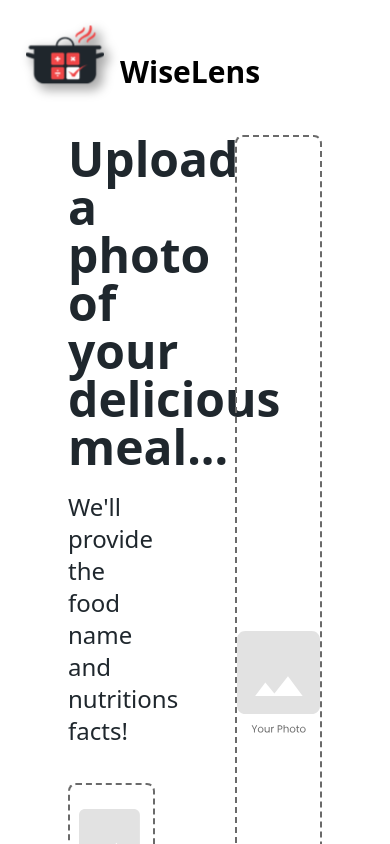
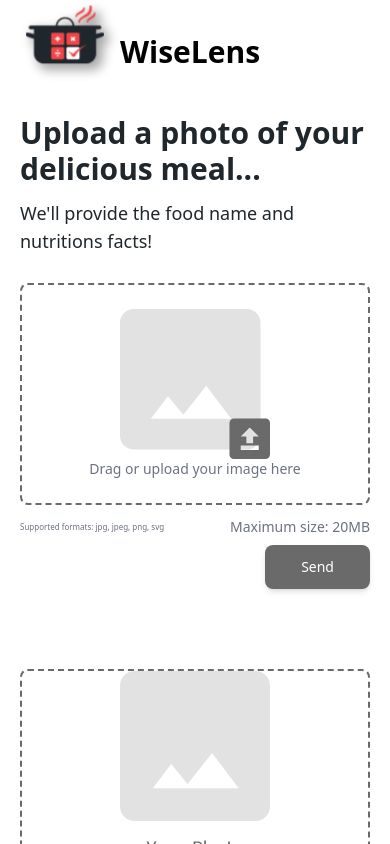
Before and after one commit to FrederickGodiva/WiseBites-Nutrition-Predict, a Next.js app: page / in a window 390 px wide. Shown: the top 844 px of the page. Built offline with nearby package versions, Linux system fonts and the light colour scheme.

Commit message:
feat: create output layout; wip: mobile responsive

```diff
--- /dev/null
+++ b/app/components/Analyze.tsx
@@ -0,0 +1,37 @@
+"use client";
+
+import React, { useState } from "react";
+import ImageUpload from "./ImageUpload";
+import ImagePreview from "./ImagePreview";
+import Output from "./Output";
+
+const Analyze: React.FC = () => {
+  const [file, setFile] = useState<File | null>(null);
+  const [showResult, setShowResult] = useState(false);
+
+  const handleSend = () => {
+    if (file) {
+      setShowResult(true);
+    }
+  };
+
+  return (
+    <div className="flex flex-col gap-32 mb-24">
+      <div className="grid w-full h-full gap-20 mb-4 md:px-12 md:grid-cols-2 align-items-center">
+        <div className="flex flex-col justify-start gap-1 md:gap-3">
+          <h2 className="text-3xl font-bold md:text-5xl text-secondary">
+            Upload a photo of your delicious meal...
+          </h2>
+          <p className="mt-2 mb-6 text-lg md:text-2xl text-secondary">
+            We&apos;ll provide the food name and nutritions facts!
+          </p>
+          <ImageUpload file={file} setFile={setFile} onSend={handleSend} />
+        </div>
+        <ImagePreview image={file} />
+      </div>
+      <div>{showResult && <Output image={file} />}</div>
+    </div>
+  );
+};
+
+export default Analyze;
--- /dev/null
+++ b/app/components/Footer.tsx
@@ -0,0 +1,11 @@
+import React from "react";
+
+const Footer = () => {
+  return (
+    <footer className="w-full text-sm text-center text-primary">
+      WiseBites &copy; 2024
+    </footer>
+  );
+};
+
+export default Footer;
--- a/app/components/ImagePreview.tsx
+++ b/app/components/ImagePreview.tsx
@@ -2,17 +2,19 @@ import React from "react";
 import Image from "next/image";
 
 interface ImagePreviewProps {
-  file: File | null;
+  image: File | null;
 }
 
-const ImagePreview: React.FC<ImagePreviewProps> = ({ file }) => {
+const ImagePreview: React.FC<ImagePreviewProps> = ({ image }) => {
   return (
     <div className="flex items-center justify-center w-full h-full border-2 border-dashed rounded-lg border-tertiary">
-      {file ? (
-        <img
-          src={URL.createObjectURL(file)}
+      {image ? (
+        <Image
+          src={URL.createObjectURL(image!)}
           alt="Uploaded Preview"
-          className="object-fill"
+          className="object-cover w-full max-h-full"
+          width={150}
+          height={80}
         />
       ) : (
         <div className="flex flex-col items-center">
--- a/app/components/ImageUpload.tsx
+++ b/app/components/ImageUpload.tsx
@@ -1,14 +1,15 @@
+import React, { DragEvent, ChangeEvent, useRef } from "react";
 import Image from "next/image";
-import React, { DragEvent, ChangeEvent, useRef } from "react";
 
 interface ImageUploadProps {
   file: File | null;
   setFile: (file: File | null) => void;
+  onSend: () => void;
 }
 
-const MAX_FILE_SIZE = 2 * 1024 * 1024;
+const MAX_FILE_SIZE = 20 * 1024 * 1024;
 
-const ImageUpload: React.FC<ImageUploadProps> = ({ file, setFile }) => {
+const ImageUpload: React.FC<ImageUploadProps> = ({ file, setFile, onSend }) => {
   const inputRef = useRef<HTMLInputElement>(null);
 
   const handleFileChange = (e: ChangeEvent<HTMLInputElement>) => {
@@ -53,7 +54,8 @@ const ImageUpload: React.FC<ImageUploadProps> = ({ file, setFile }) => {
   };
 
   return (
-    <form className="flex flex-col w-full h-full gap-2" method="POST">
+    <div className="flex flex-col w-full h-full ">
+      <form className="flex flex-col min-w-full min-h-full gap-2" method="POST">
         <input
           ref={inputRef}
           type="file"
@@ -70,7 +72,7 @@ const ImageUpload: React.FC<ImageUploadProps> = ({ file, setFile }) => {
           onClick={handleClick}
         >
           {file ? (
-          <p className="text-sm text-gray-600">{file.name}</p>
+            <p className="text-sm text-gray-500">{file.name}</p>
           ) : (
             <div className="flex flex-col items-center justify-center">
               <Image
@@ -79,22 +81,24 @@ const ImageUpload: React.FC<ImageUploadProps> = ({ file, setFile }) => {
                 width={150}
                 height={80}
               />
-            <p className="text-xl text-gray-600">
+              <p className="text-sm text-gray-500 md:text-xl">
                 Drag or upload your image here
               </p>
             </div>
           )}
         </div>
 
-      <div className="flex flex-col justify-between gap-4 mt-1 text-sm text-gray-500">
-        <div className="flex items-center justify-between">
+        <div className="flex flex-col justify-between gap-2 mt-1 text-sm text-gray-500 md:gap-4">
+          <div className="flex flex-wrap items-center justify-between">
             <label
               htmlFor="file-input"
-            className="mt-2 text-sm text-gray-500 cursor-pointer hover:underline"
+              className="text-xs text-gray-500 cursor-pointer md:text-sm hover:underline"
             >
               Supported formats: jpg, jpeg, png, svg
             </label>
-          <span>Maximum size: 20MB</span>
+            <p className="text-gray-500 test-xs md:text-sm">
+              Maximum size: 20MB
+            </p>
           </div>
           <button
             type="button"
@@ -104,11 +108,13 @@ const ImageUpload: React.FC<ImageUploadProps> = ({ file, setFile }) => {
                 : "bg-tertiary cursor-not-allowed"
             }`}
             disabled={!file}
+            onClick={onSend}
           >
             Send
           </button>
         </div>
       </form>
+    </div>
   );
 };
 
--- a/app/components/Nutritions.tsx
+++ b/app/components/Nutritions.tsx
@@ -0,0 +1,22 @@
+import React from "react";
+import Image from "next/image";
+
+interface nutritions {
+  icon: string;
+  nutrition: string;
+  value: string;
+}
+
+const Nutritions: React.FC<nutritions> = ({ icon, nutrition, value }) => {
+  return (
+    <div className="flex items-center gap-5 py-4 border-2 border-black w-96 rounded-nutritions px-7">
+      <Image src={`/${icon}`} width={50} height={50} alt={icon} />
+      <div className="flex flex-col">
+        <h6 className="text-xl text-tertiary">{nutrition}</h6>
+        <p className="text-5xl">{value}</p>
+      </div>
+    </div>
+  );
+};
+
+export default Nutritions;
--- a/app/components/Output.tsx
+++ b/app/components/Output.tsx
@@ -0,0 +1,73 @@
+import React from "react";
+import Image from "next/image";
+
+interface Output {
+  image: File | null;
+}
+
+const Output: React.FC<Output> = ({ image }) => {
+  return (
+    <>
+      <h2 className="mb-4 text-5xl font-bold md:px-12 text-secondary">
+        Food Name
+      </h2>
+
+      <div className="grid w-full h-full gap-20 mb-12 md:px-12 md:grid-cols-3 justify-items-start">
+        <div className="flex flex-col items-center justify-start w-full h-full col-span-2 gap-3 ">
+          <div className="flex items-center justify-center w-full h-full border-2 border-dashed rounded-lg border-tertiary">
+            <div className="flex flex-col items-center">
+              <Image
+                src={URL.createObjectURL(image!)}
+                alt="Uploaded Preview"
+                className="object-cover w-full max-h-full"
+                width={150}
+                height={80}
+              />
+            </div>
+          </div>
+        </div>
+
+        <div className="grid items-start grid-cols-2 grid-rows-2 md:gap-6 md:grid-rows-4 md:grid-cols-1">
+          <div className="flex items-center gap-2 py-4 border-2 border-black md:gap-5 md:w-96 w-fit rounded-nutritions px-7">
+            <Image src="/calories.svg" width={50} height={50} alt="Calories" />
+            <div className="flex flex-col">
+              <h6 className="text-xl text-tertiary">Calories</h6>
+              <p className="text-5xl">100 Kcal</p>
+            </div>
+          </div>
+
+          <div className="flex items-center gap-5 py-4 md:w-96 w-fit bg-primary rounded-nutritions px-7">
+            <Image src="/protein.svg" width={50} height={50} alt="Protein" />
+            <div className="flex flex-col text-white">
+              <h6 className="text-xl">Protein</h6>
+              <p className="text-5xl">100 g</p>
+            </div>
+          </div>
+
+          <div className="flex items-center gap-5 py-4 border-2 border-black md:w-96 w-fit rounded-nutritions px-7">
+            <Image src="/fat.svg" width={50} height={50} alt="Fat" />
+            <div className="flex flex-col">
+              <h6 className="text-xl text-tertiary">Fat</h6>
+              <p className="text-5xl">100 g</p>
+            </div>
+          </div>
+
+          <div className="flex items-center gap-5 py-4 md:w-96 w-fit bg-primary rounded-nutritions px-7">
+            <Image
+              src="/carbohydrates.svg"
+              width={50}
+              height={50}
+              alt="Carbohydrates"
+            />
+            <div className="flex flex-col text-white">
+              <h6 className="text-xl">Carbohydrates</h6>
+              <p className="text-5xl">100 g</p>
+            </div>
+          </div>
+        </div>
+      </div>
+    </>
+  );
+};
+
+export default Output;
--- a/app/components/Upload.tsx
+++ /dev/null
@@ -1,28 +0,0 @@
-"use client";
-
-import React, { useState } from "react";
-import ImageUpload from "./ImageUpload";
-import ImagePreview from "./ImagePreview";
-
-const Upload: React.FC = () => {
-  const [file, setFile] = useState<File | null>(null);
-
-  return (
-    <div className="grid w-full h-full grid-cols-2 gap-20 px-12 align-items-center">
-      <div className="flex flex-col justify-start gap-3 ">
-        <h2 className="text-5xl font-bold text-secondary">
-          Upload a photo of your delicious meal...
-        </h2>
-        <p className="mt-2 mb-6 text-2xl text-secondary">
-          We&apos;ll provide the food name and nutritions facts!
-        </p>
-        <ImageUpload file={file} setFile={setFile} />
-      </div>
-      <div className="">
-        <ImagePreview file={file} />
-      </div>
-    </div>
-  );
-};
-
-export default Upload;
--- a/app/layout.tsx
+++ b/app/layout.tsx
@@ -29,7 +29,7 @@ export default function RootLayout({
         <link rel="icon" href="logo.svg" />
       </head>
       <body
-        className={`${geistSans.variable} ${geistMono.variable} antialiased`}
+        className={`${geistSans.variable} ${geistMono.variable} antialiased overflow-x-hidden`}
       >
         {children}
       </body>
--- a/app/page.tsx
+++ b/app/page.tsx
@@ -1,11 +1,13 @@
 import Navbar from "./components/Navbar";
-import Upload from "./components/Upload";
+import Analyze from "./components/Analyze";
+import Footer from "./components/Footer";
 
 export default function Home() {
   return (
-    <div className="flex flex-col items-start w-screen h-screen gap-8 p-5">
+    <div className="flex flex-col items-start w-screen h-screen gap-8 px-5 md:p-5">
       <Navbar />
-      <Upload />
+      <Analyze />
+      <Footer />
     </div>
   );
 }
--- a/tailwind.config.ts
+++ b/tailwind.config.ts
@@ -13,6 +13,12 @@ export default {
         secondary: "#1F272D",
         tertiary: "#6A6A6A",
       },
+      borderRadius: {
+        nutritions: "50px",
+      },
+      fontSize: {
+        xs: "8px",
+      },
     },
   },
   plugins: [],
```
Also changed, not shown: public/carbohydrates.svg (renamed from public/carbohydrate.svg), public/wisebites-logo.png (deleted). Lines whose indentation alone changed are shown as unchanged.
